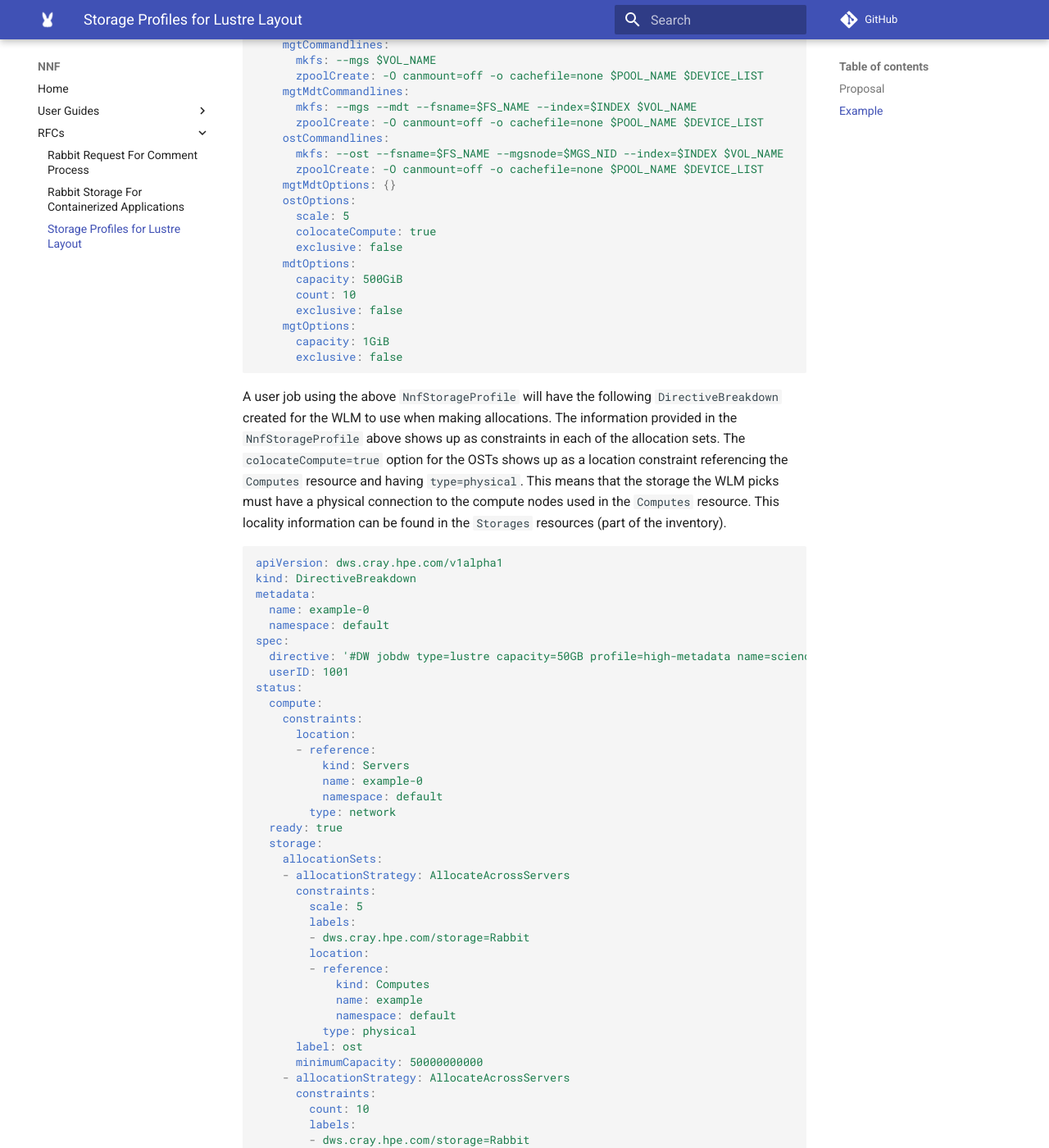
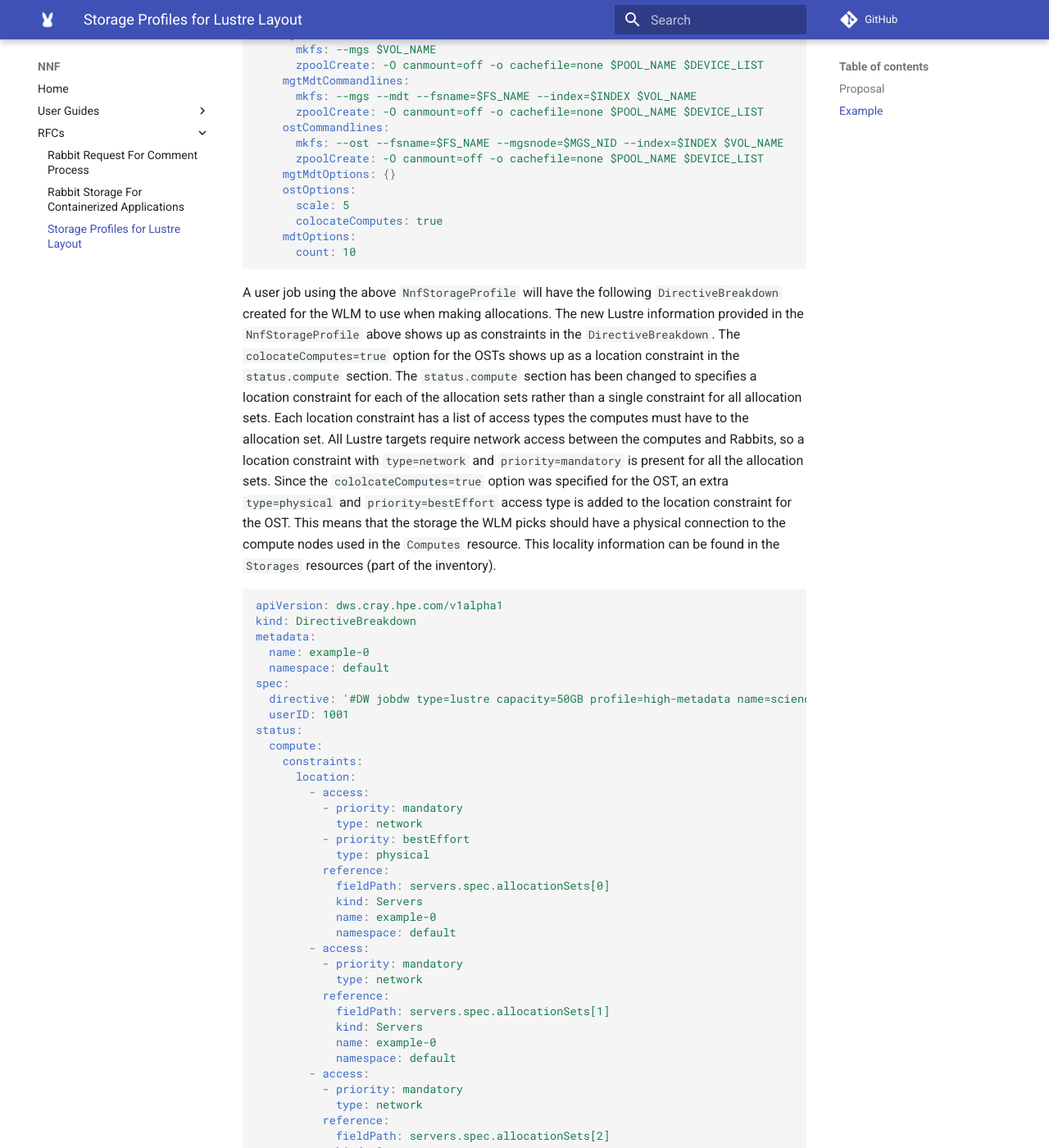
Before and after one commit to NearNodeFlash/NearNodeFlash.github.io, an MkDocs documentation site: the page built from docs/rfcs/0003/readme.md, in a window 1280 px wide and 1400 px high, scrolled down 1659 px. Shown: the whole window at 82% size. Built offline with MkDocs 1.6.1 and Material for MkDocs 9.7.7, drawn with Linux system fonts in a browser that asks for light colours; comment, search, counter and statistics services are not loaded; some of the changed text lies outside the part shown.

Commit message:
Update DirectiveBreakdown example to add constraints to the compute section rather than the storage section
Signed-off-by: Matt Richerson <matthew.richerson@hpe.com>

````diff
--- a/docs/rfcs/0003/readme.md
+++ b/docs/rfcs/0003/readme.md
@@ -12,13 +12,13 @@ Proposal
 
 Users may want Lustre file systems with different performance characteristics. For example, a user job with a single compute node accessing the Lustre file system would see acceptable performance from a single OSS. A FPP workload might want as many OSSs as posible to avoid contention. Currently, the WLM does not have enough information in the `DirectiveBreakdown` to differentiate these two cases.
 
-The `NnfStorageProfile` will be modified to allow admins to specify where and how many Lustre targets are allocated by the WLM. An end user then chooses an appropriate storage profile for their workload and includes it on the #DW line. During the proposal phase of the workflow, the Rabbit software will use the information in the `NnfStorageProfile` to add extra constraints to the allocations in the `DirectiveBreakdown`. The WLM uses these constraints when picking storage.
+The `NnfStorageProfile` will be modified to allow admins to specify where and how many Lustre targets are allocated by the WLM. An end user then chooses an appropriate storage profile for their workload and includes it on the #DW line. During the proposal phase of the workflow, the Rabbit software will use the information in the `NnfStorageProfile` to add extra constraints in the `DirectiveBreakdown`. The WLM uses these constraints when picking storage.
 
 The `NnfStorageProfile` is changed to allow three new fields in the `mgtOptions`, `mdtOptions`, and `ostOptions`. The new fields are:
 
 - count - A static value for how many Lustre targets to use.
 - scale - A value from 1-10 that the WLM can use to determine how many Lustre targets to allocate. This is up to the WLM and the admins to agree on how to interpret this field. I imagine a combination of compute node count and allocation size would be used. Using `scale=10` as an example, a single compute node job allocating 10TiB might only get 1 OSS. In contrast, a 5000 compute node job allocating 10 TiB might get 20 OSSs. A 5000 compute node job allocating 100TiB might get 100 OSSs. When `scale=1`, a single compute node job allocating 10TiB would still only get 1 OSS. The 5000 compute node job allocating 10 TiB may still only get 1 OSS, and the 5000 compute node job allocating 100TiB might get 4 OSSs.
-- colocateCompute - true/false value. When "true", this adds a location constraint in the `DirectiveBreakdown` that limits the WLM to picking storage with a physical connection to the compute resources. In practice this means that Rabbit storage is restricted to the chassis used by the job. This can be set individually for each of the Lustre target types. When this is "false", any Rabbit storage can be picked, even if the Rabbit doesn't share a chassis with any of the compute nodes in the job.
+- colocateComputes - true/false value. When "true", this adds a location constraint in the `DirectiveBreakdown` that limits the WLM to picking storage with a physical connection to the compute resources. In practice this means that Rabbit storage is restricted to the chassis used by the job. This can be set individually for each of the Lustre target types. When this is "false", any Rabbit storage can be picked, even if the Rabbit doesn't share a chassis with any of the compute nodes in the job.
 
 Only one of `scale` and `count` can be set for a particular target type.
 
@@ -27,7 +27,7 @@ The `DirectiveBreakdown` for "create_persistent" #DWs won't include the constrai
 Example
 -------
 
-Below is an example of an `NnfStorageProfile` (showing only the Lustre section) using the new options. The `capacity` and `exclusive` fields are moved under the `*Options` field to put all target options in the same spot.
+Below is an example of an `NnfStorageProfile` (showing only the Lustre section) using the new options.
 
 ```yaml
 apiVersion: nnf.cray.hpe.com/v1alpha1
@@ -55,18 +57,12 @@ data:
     mgtMdtOptions: {}
     ostOptions:
       scale: 5
-      colocateCompute: true
-      exclusive: false
+      colocateComputes: true
     mdtOptions:
-      capacity: 500GiB
       count: 10
-      exclusive: false
-    mgtOptions:
-      capacity: 1GiB
-      exclusive: false
 ```
 
-A user job using the above `NnfStorageProfile` will have the following `DirectiveBreakdown` created for the WLM to use when making allocations. The information provided in the `NnfStorageProfile` above shows up as constraints in each of the allocation sets. The `colocateCompute=true` option for the OSTs shows up as a location constraint referencing the `Computes` resource and having `type=physical`. This means that the storage the WLM picks must have a physical connection to the compute nodes used in the `Computes` resource. This locality information can be found in the `Storages` resources (part of the inventory).
+A user job using the above `NnfStorageProfile` will have the following `DirectiveBreakdown` created for the WLM to use when making allocations. The new Lustre information provided in the `NnfStorageProfile` above shows up as constraints in the `DirectiveBreakdown`. The `colocateComputes=true` option for the OSTs shows up as a location constraint in the `status.compute` section. The `status.compute` section has been changed to specifies a location constraint for each of the allocation sets rather than a single constraint for all allocation sets. Each location constraint has a list of access types the computes must have to the allocation set. All Lustre targets require network access between the computes and Rabbits, so a location constraint with `type=network` and `priority=mandatory` is present for all the allocation sets. Since the `cololcateComputes=true` option was specified for the OST, an extra `type=physical` and `priority=bestEffort` access type is added to the location constraint for the OST. This means that the storage the WLM picks should have a physical connection to the compute nodes used in the `Computes` resource. This locality information can be found in the `Storages` resources (part of the inventory).
 
 ```yaml
 apiVersion: dws.cray.hpe.com/v1alpha1
@@ -81,11 +77,32 @@ status:
   compute:
     constraints:
       location:
-      - reference:
-          kind: Servers
-          name: example-0
-          namespace: default
-        type: network
+        - access:
+          - priority: mandatory
+            type: network
+          - priority: bestEffort
+            type: physical
+          reference:
+            fieldPath: servers.spec.allocationSets[0]
+            kind: Servers
+            name: example-0
+            namespace: default
+        - access:
+          - priority: mandatory
+            type: network
+          reference:
+            fieldPath: servers.spec.allocationSets[1]
+            kind: Servers
+            name: example-0
+            namespace: default
+        - access:
+          - priority: mandatory
+            type: network
+          reference:
+            fieldPath: servers.spec.allocationSets[2]
+            kind: Servers
+            name: example-0
+            namespace: default
   ready: true
   storage:
     allocationSets:
````
Also changed, not shown: other parts of docs/rfcs/0003/readme.md (+2 -6 lines).
